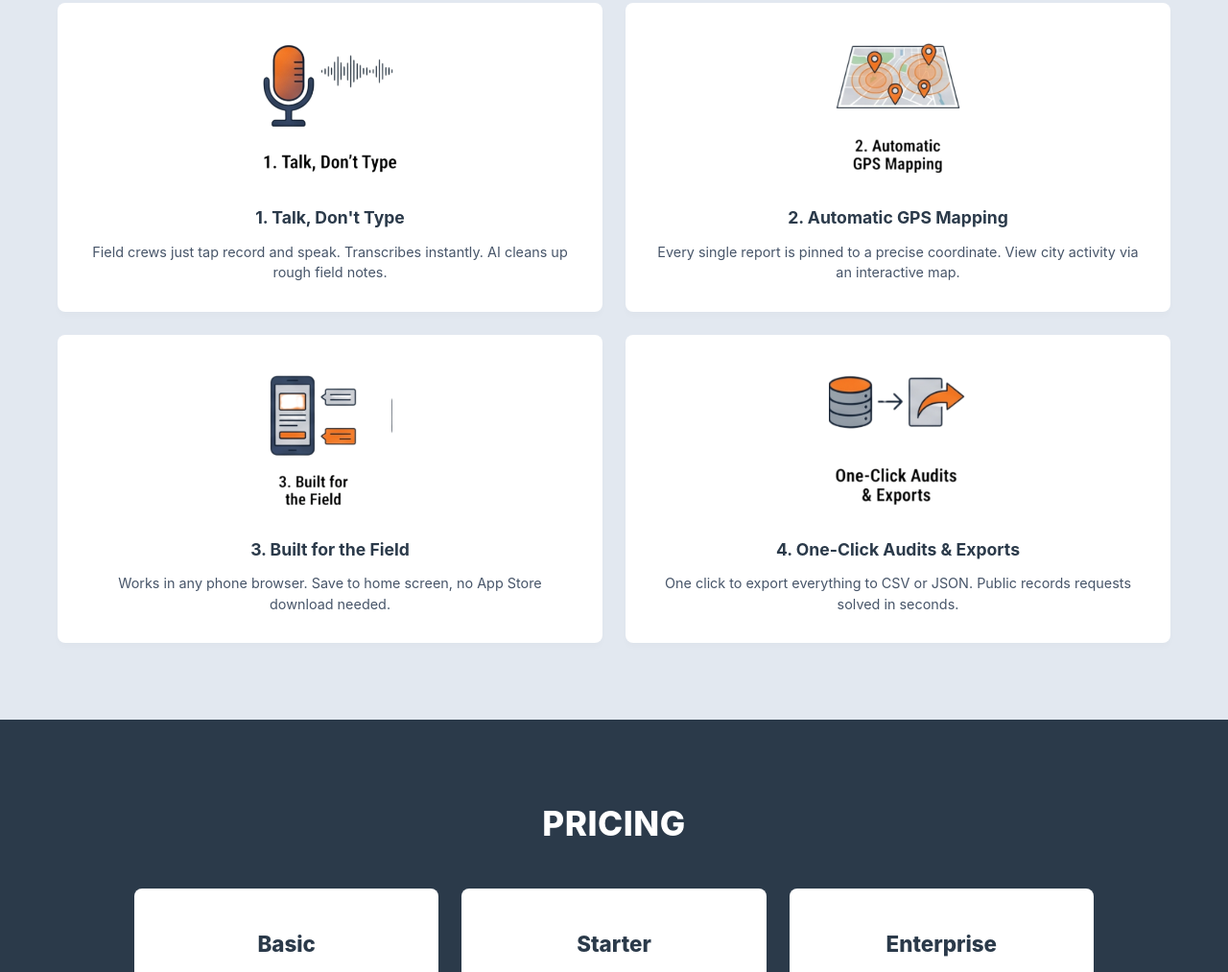
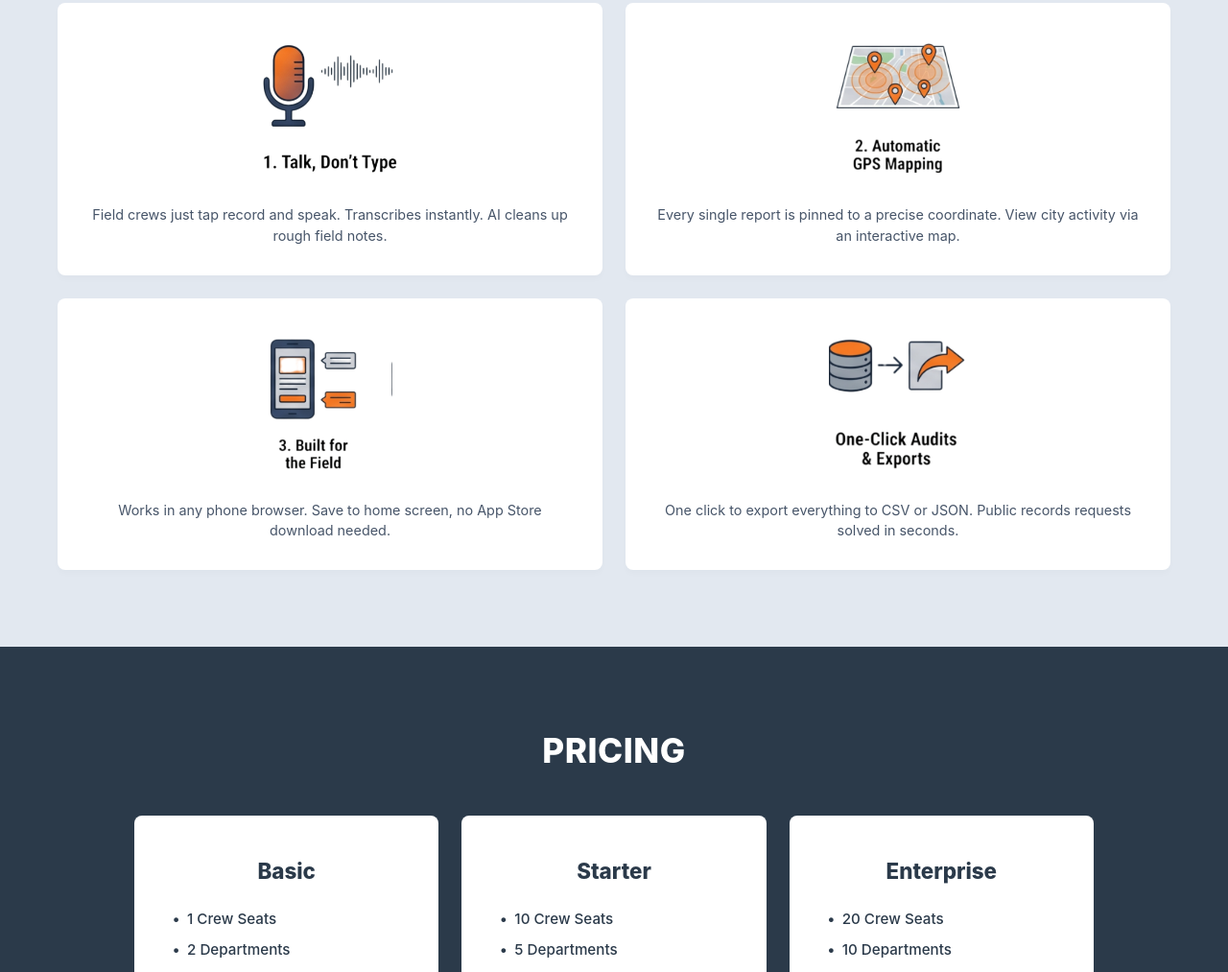
Before and after one commit to wilsons043/MuniVault, a plain HTML site: page landing.html in a window 1280 px wide. Shown: the part 1467-2480 px from the top of the page at 96% size. Drawn offline with Linux system fonts and the light colour scheme.

Commit message:
Remove duplicate feature card titles

```diff
--- a/landing.html
+++ b/landing.html
@@ -147,28 +147,24 @@
                     <div class="feature-graphic">
                         <img src="/images/step1-talk.png" alt="Voice-to-text microphone with audio waveform">
                     </div>
-                    <h3>1. Talk, Don't Type</h3>
                     <p>Field crews just tap record and speak. Transcribes instantly. AI cleans up rough field notes.</p>
                 </div>
                 <div class="feature-card">
                     <div class="feature-graphic">
                         <img src="/images/step2-gps.png" alt="Interactive map with GPS location pins">
                     </div>
-                    <h3>2. Automatic GPS Mapping</h3>
                     <p>Every single report is pinned to a precise coordinate. View city activity via an interactive map.</p>
                 </div>
                 <div class="feature-card">
                     <div class="feature-graphic">
                         <img src="/images/step3-field.png" alt="Mobile phone showing field reporting interface">
                     </div>
-                    <h3>3. Built for the Field</h3>
                     <p>Works in any phone browser. Save to home screen, no App Store download needed.</p>
                 </div>
                 <div class="feature-card">
                     <div class="feature-graphic">
                         <img src="/images/step4-export.png" alt="Database exporting to document">
                     </div>
-                    <h3>4. One-Click Audits & Exports</h3>
                     <p>One click to export everything to CSV or JSON. Public records requests solved in seconds.</p>
                 </div>
             </div>
```
